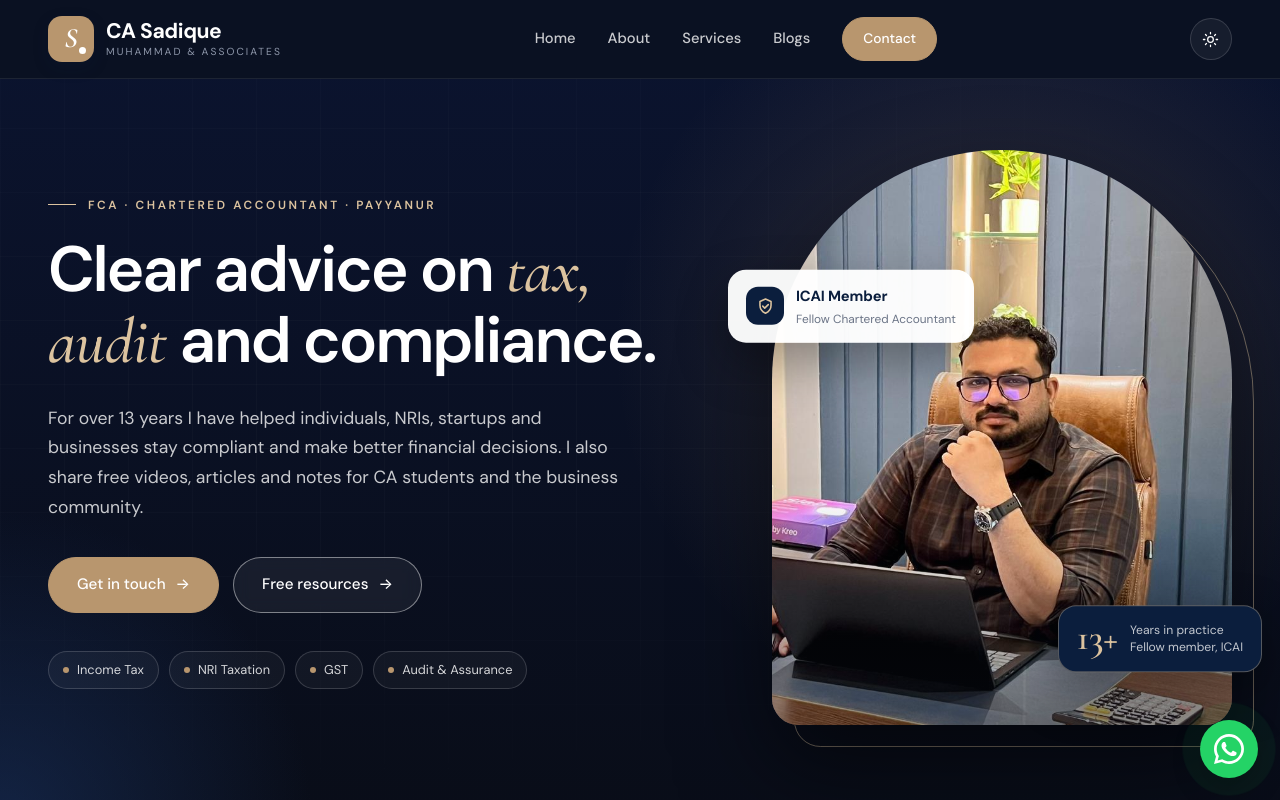
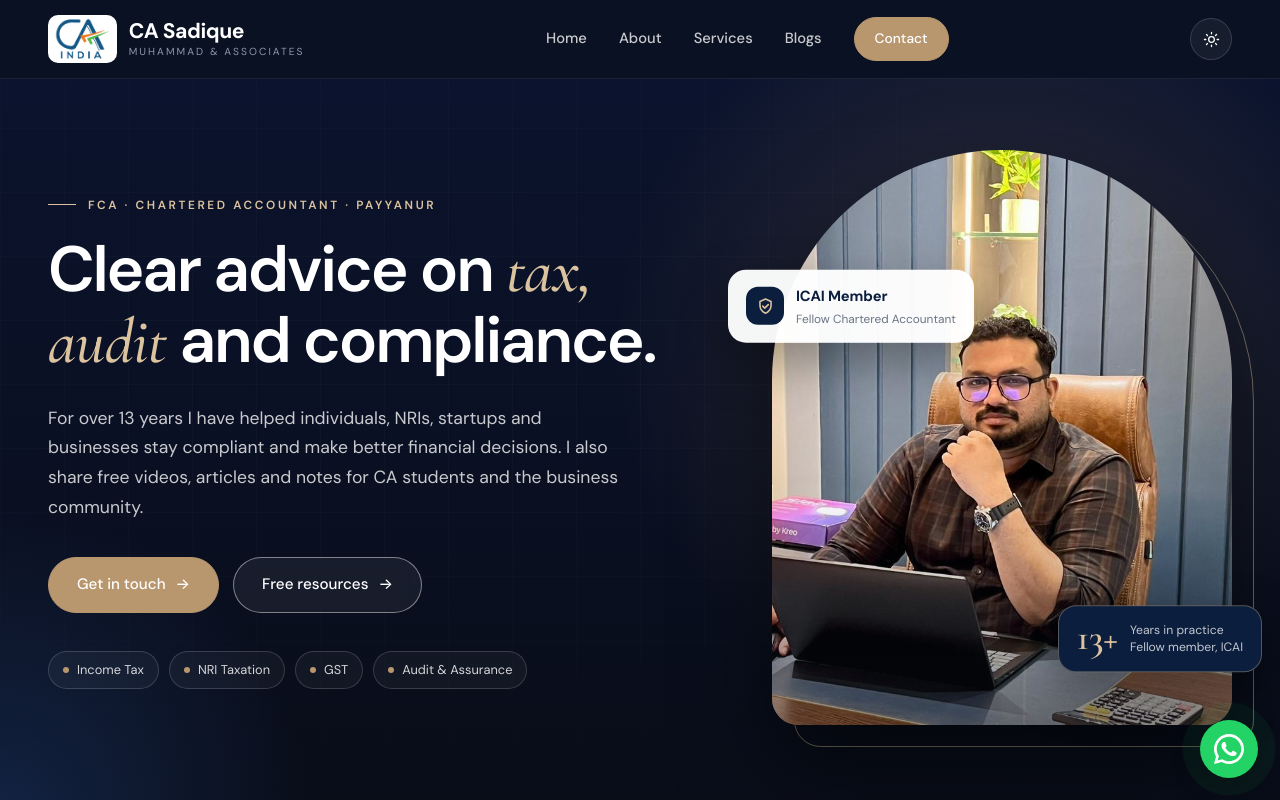
Before and after one commit to casadique/casadique.com, a plain HTML site: page index.html in a window 1280 px wide. Both pictures are taken after a click on the button "Switch to dark mode". Shown: the top 800 px of the page. Drawn offline with nearby package versions, Linux system fonts and the light colour scheme.

Commit message:
Use official CA India logo in header and footer

```diff
--- a/css/style.css
+++ b/css/style.css
@@ -512,3 +512,10 @@ main > .section:first-child, main.section { padding-top: calc(var(--header-h) +
 .socials a.s-twitter { background: #000; }
 .socials a:hover { transform: translateY(-3px); filter: brightness(1.08); color: #fff; }
 :root[data-theme="dark"] .socials a { color: #fff; border: 0; }
+
+/* ---------- Official CA India logo ---------- */
+.brand-logo { height: 48px; width: auto; mix-blend-mode: multiply; }
+.site-footer .brand-logo { height: 54px; }
+:root[data-theme="dark"] .brand-logo { mix-blend-mode: normal; background: #fff; border-radius: 10px; padding: 4px 6px; }
+@media (prefers-color-scheme: dark) { :root:not([data-theme="light"]) .brand-logo { mix-blend-mode: normal; background: #fff; border-radius: 10px; padding: 4px 6px; } }
+@media (max-width: 560px) { .brand-logo { height: 42px; } }
--- a/js/content.js
+++ b/js/content.js
@@ -17,7 +17,7 @@ window.SITE = {
     headline: "Clear advice on <em>tax, audit</em> and compliance.",
     trust: ["Fellow Chartered Accountant (FCA)", "ICAI Membership No. 233487", "13 years in practice", "Payyanur, Kannur", "Income Tax", "NRI Taxation", "GST", "Audit & Assurance", "Corporate Compliance"],
     intro: "For over 13 years I have helped individuals, NRIs, startups and businesses stay compliant and make better financial decisions. I also share free videos, articles and notes for CA students and the business community.",
-    logo: "",                                            // official ICAI CA logo file, e.g. "images/ca-logo.png" ("" shows the S tile)
+    logo: "images/ca-logo.jpg",                                            // official ICAI CA logo file, e.g. "images/ca-logo.png" ("" shows the S tile)
     photo: "images/profile.jpg",                         // put your photo at images/profile.jpg (or leave "" to hide)
 
     about: `
--- a/js/main.js
+++ b/js/main.js
@@ -60,7 +60,7 @@
   if (P.logo) {
     const css = $('link[rel="stylesheet"][href*="css/style.css"]');
     const base = css ? css.getAttribute("href").replace("css/style.css", "") : "";
-    $(".brand-mark").forEach((mk) => {
+    $$(".brand-mark").forEach((mk) => {
       const img = new Image();
       img.alt = "CA logo";
       img.className = "brand-logo";
```
Also changed, not shown: images/ca-logo.jpg (added).
